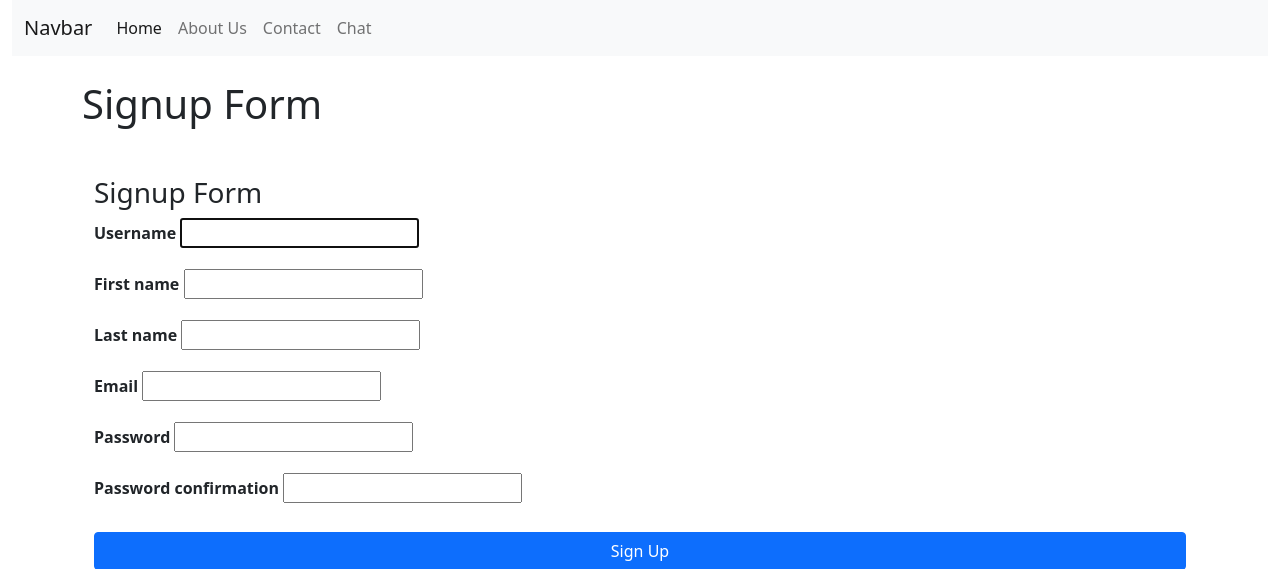
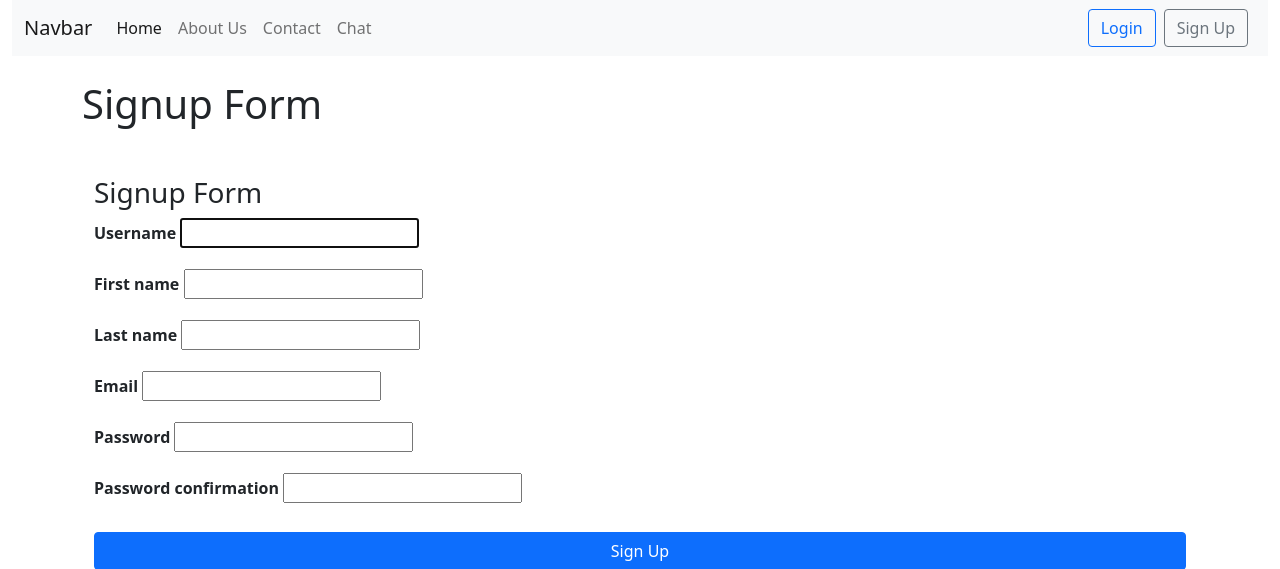
Before and after one commit to coderpravin/Employee_Manament_API, a Django app: page /user/register-user in a window 1280 px wide. Shown: the top 569 px of the page. Run offline with Django 5.2, Linux system fonts and the light colour scheme.

Commit message:
feat : Align login/signup buttons to right and fix NoReverseMatch in navbar

```diff
--- a/templates/base.html
+++ b/templates/base.html
@@ -38,6 +38,17 @@
                         <a class="nav-link" href="#">Chat</a>
                         </li>
                     </ul>
+
+                    <ul class="navbar-nav ms-auto">
+                        <li class="nav-item">
+                            <a class="btn btn-outline-primary me-2" href="{% url 'users:login-user' %}">Login</a>
+                        </li>
+
+                        <li class="nav-item">
+                            <a class="btn btn-outline-secondary me-2" href="{% url 'users:register-user' %}">Sign Up</a>
+                        </li>
+                    </ul>
+
                 </div>
             </div>
         </nav>
--- a/users/templates/login.html
+++ b/users/templates/login.html
@@ -40,7 +40,7 @@
 </div>
 
     <div class="card-footer text-center">
-      <small>Create new an account? <a href="{% url 'register-user' %}">Signup here</a></small>
+      <small>Create new an account? <a href="{% url 'users:register-user' %}">Signup here</a></small>
     </div>
 
     <!-- Optional JavaScript; choose one of the two! -->
--- a/users/templates/signup.html
+++ b/users/templates/signup.html
@@ -39,7 +39,7 @@
     </div>
 
     <div class="card-footer text-center">
-      <small>Already have an account? <a href="{% url 'login-user' %}">Login here</a></small>
+      <small>Already have an account? <a href="{% url 'users:login-user' %}">Login here</a></small>
     </div>
 
     <!-- Optional JavaScript; choose one of the two! -->
--- a/users/urls.py
+++ b/users/urls.py
@@ -1,5 +1,6 @@
 from django.urls import path
 from . import views
+app_name ='users'
 urlpatterns = [
     path('register-user', views.register_user, name="register-user"),
     path('login-user', views.login_user, name="login-user"),
```
